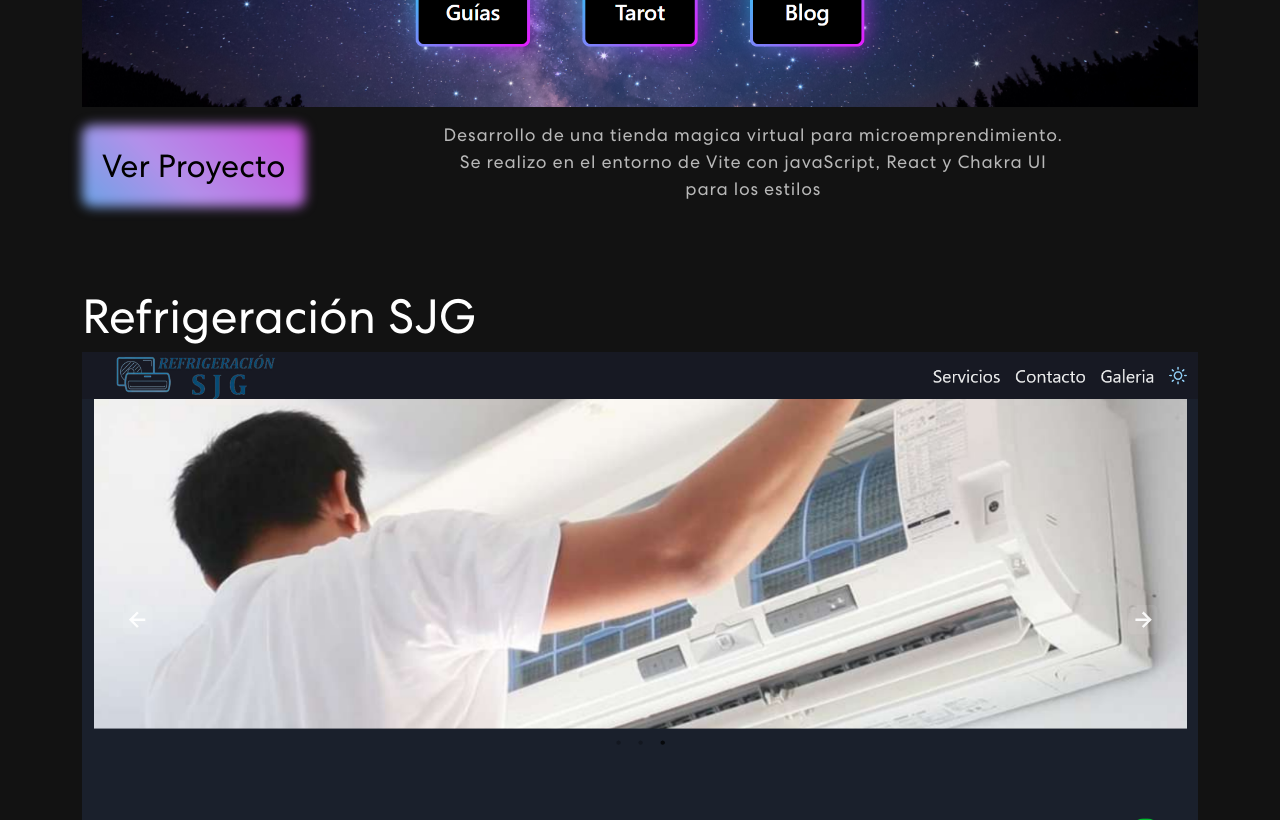
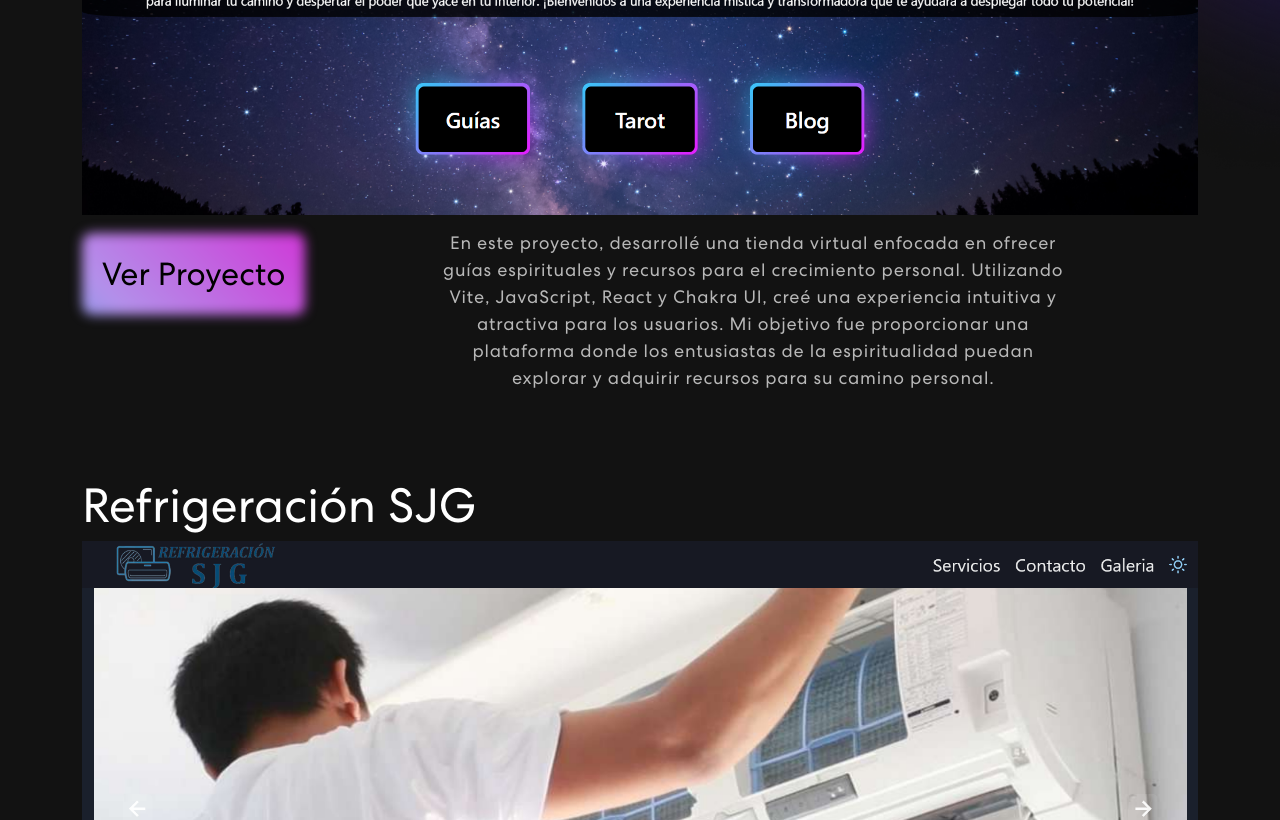
Before and after one commit to Fer0705/Portfolio, a React (Create React App) app: page / in a window 1280 px wide. Shown: the part 1980-2800 px from the top of the page. Built offline with nearby package versions, Linux system fonts and the light colour scheme.

Commit message:
add project

```diff
--- a/src/components/Banner.js
+++ b/src/components/Banner.js
@@ -80,7 +80,7 @@ export const Banner = () => {
                       </span>
                     </h1>
                     <p>
-                      Me apasiona el hecho de resolver problemas de la vida diaria mediante el código. Siempre responsable, bien predispuesta y comprometida con mis tareas. Actualmente me encuentro profundizando mis conocimientos en TypeScript.
+                    Soy una desarrolladora web entusiasta con experiencia en la creación de soluciones digitales efectivas y atractivas. Trabajo con tecnologías front-end como JavaScript, React y Redux, y también tengo experiencia en desarrollo backend con Node.js y PostgreSQL. Mi objetivo es seguir creciendo profesionalmente y ofrecer soluciones innovadoras que mejoren la experiencia del usuario en cada proyecto. Estoy emocionada por aprender y enfrentar nuevos desafíos en el mundo del desarrollo web.
                     </p>
                     <HashLink to="#connect">
                     {/* <a target="_blank" href="mailto:mortarofernanda@gmail.com" rel="noreferrer"> */}
--- a/src/components/Projects.js
+++ b/src/components/Projects.js
@@ -4,6 +4,7 @@ import projImg1 from "../assets/img/dogsApp.png";
 import projImg2 from "../assets/img/kaloApp.png";
 import projImg3 from "../assets/img/refrigeracion.png";
 import projImg4 from '../assets/img/magicna.png'
+import projImg5 from '../assets/img/tateti.PNG'
 import colorSharp2 from "../assets/img/color-sharp2.png";
 import "animate.css";
 import TrackVisibility from "react-on-screen";
@@ -13,28 +14,35 @@ export const Projects = () => {
     {
       title: "MagicNa - Tienda Magica",
       description:
-      "Desarrollo de una tienda magica virtual para microemprendimiento. Se realizo en el entorno de Vite con javaScript, React y Chakra UI para los estilos",
+      "En este proyecto, desarrollé una tienda virtual enfocada en ofrecer guías espirituales y recursos para el crecimiento personal. Utilizando Vite, JavaScript, React y Chakra UI, creé una experiencia intuitiva y atractiva para los usuarios. Mi objetivo fue proporcionar una plataforma donde los entusiastas de la espiritualidad puedan explorar y adquirir recursos para su camino personal. ",
       imgUrl: projImg4,
       link: "https://magicna.vercel.app/",
     },
     {
       title: "Refrigeración SJG",
       description:
-      "Desarrollo de sitio corporativo para una empresa dedicada al mantenimiento/reparación de sistemas de refrigeración. Realizado con Next.js, TypeScript y Chakra UI",
+      "Desarrollé un sitio corporativo para una empresa especializada en mantenimiento y reparación de sistemas de refrigeración. Utilicé Next.js, TypeScript y Chakra UI para crear un sitio web moderno y de alto rendimiento",
       imgUrl: projImg3,
       link: "https://refrigeracionsjg.vercel.app/",
     },
     {
       title: "Kalo",
       description:
-      "¡Bienvenido a Kalo! ¡Un Market Place diseñado para ti!. Logrado en 5 semanas de trabajo en grupo como prueba final para el bootcamp de Henry. Desarrollado con las últimas tecnologías y modulado para mejorar la efectividad en el rendimiento y garantizar que el código sea reutilizable y desarrollado con una gran experiencia UX/UI.",
+      "¡Descubre Kalo, el Market Place diseñado pensando en ti! Este emocionante proyecto fue el resultado de 5 semanas de trabajo en grupo durante el bootcamp de Henry. Desarrollamos Kalo utilizando las últimas tecnologías y lo modulamos cuidadosamente para lograr un rendimiento excepcional y garantizar la reutilización del código. Además, nos dedicamos a crear una experiencia de usuario inigualable con un diseño UX/UI que cautiva. ¡Únete a la experiencia Kalo y encuentra lo que necesitas con facilidad!",
       imgUrl: projImg2,
       link: "https://kalo-arg.vercel.app/",
     },
     {
+      title: "Ta-Te-Ti",
+      description:
+        "Disfruta del clásico juego Tic Tac Toe en esta versión digital desarrollada con una interfaz intuitiva y amigable, utilizando JavaScript y React. La aplicación cuenta con una lógica implementada para determinar al ganador y detectar empates, brindando una experiencia divertida. Juega contra un amigo y demuestra tus habilidades en esta experiencia frontend interactiva.",
+      imgUrl: projImg5,
+      link:"https://tic-tac-toe-fer0705.vercel.app"
+    },
+    {
       title: "Dogs App",
       description:
-        "Desarrollo de una SPA, en la cual se consume información de una API de razas de perros. Se pueden filtrar las razas de perros por nombre, temperamento, y creación. También se pueden ordenar alfabéticamente y por peso, buscar una raza específica y obtener su información detallada o crear su propio perro en una base de datos.",
+        "Descubre este emocionante proyecto de SPA centrado en el fascinante mundo de las razas de perros. Utilizando JavaScript, React y Redux, junto con una base de datos PostgreSQL, he desarrollado esta aplicación que consume una API para obtener una amplia variedad de perros. Los estilos están implementados con CSS puro para una experiencia visual atractiva. Explora diversas razas filtrando por nombre, temperamento y origen, y ordénalas alfabéticamente o por peso para encontrar la raza perfecta. Además, podrás obtener información detallada de cada raza o crear tu propio perro y guardarlo en la base de datos integrada. Sumérgete en esta experiencia canina única y disfruta de la diversidad de los perros en el sitio.",
       imgUrl: projImg1,
       link:"https://pi-dogs-fer0705.vercel.app/"
     },
```
Also changed, not shown: src/assets/img/tateti.PNG (added).
